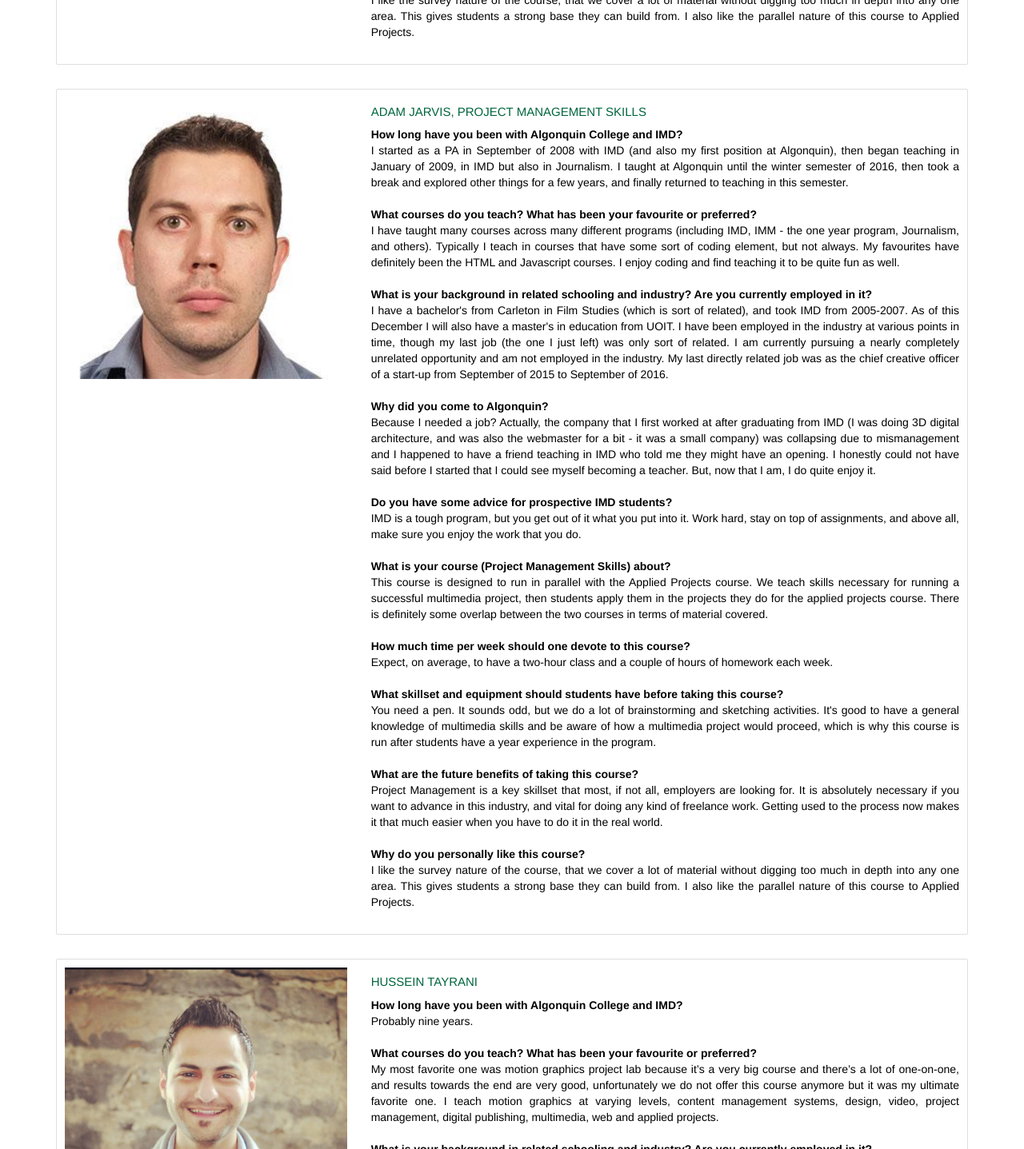
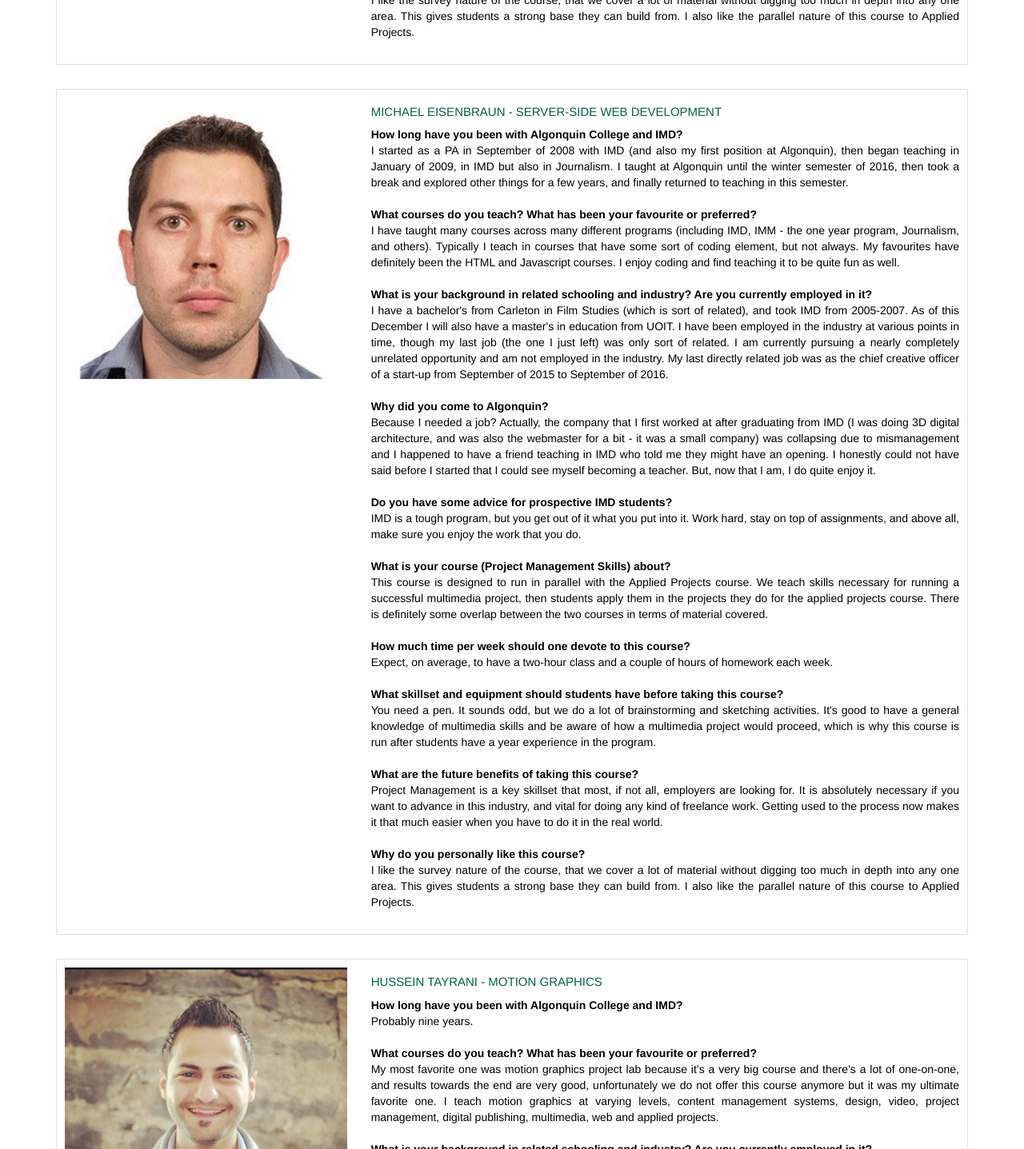
Before and after one commit to MTM6330-F18/JIMBO, a website: page professors.html in a window 1280 px wide. Shown: the part 1300-2737 px from the top of the page at 80% size. Drawn offline with nearby package versions, Linux system fonts and the light colour scheme.

Commit message:
Proper prof titles

```diff
--- a/professors.html
+++ b/professors.html
@@ -83,6 +83,7 @@
       <div class="container"><h1 class="display-6">IMD Professors</h1></div>
     </div>
 
+    <!-- Bootstrap Cards -->
     <main>
       <div class="container">
         <div class="row">
@@ -209,7 +210,7 @@
               <div class="col-md-8">
                 <div class="card-block">
                   <h6 class="card-title">
-                    Adam Jarvis, Project Management Skills
+                    Michael Eisenbraun - Server-Side Web Development
                   </h6>
                   <p class="card-text text-justify">
                     <strong
@@ -320,7 +321,7 @@
               </div>
               <div class="col-md-8">
                 <div class="card-block">
-                  <h6 class="card-title">Hussein Tayrani</h6>
+                  <h6 class="card-title">Hussein Tayrani - Motion Graphics</h6>
                   <p class="card-text text-justify">
                     <strong
                       >How long have you been with Algonquin College and
```
